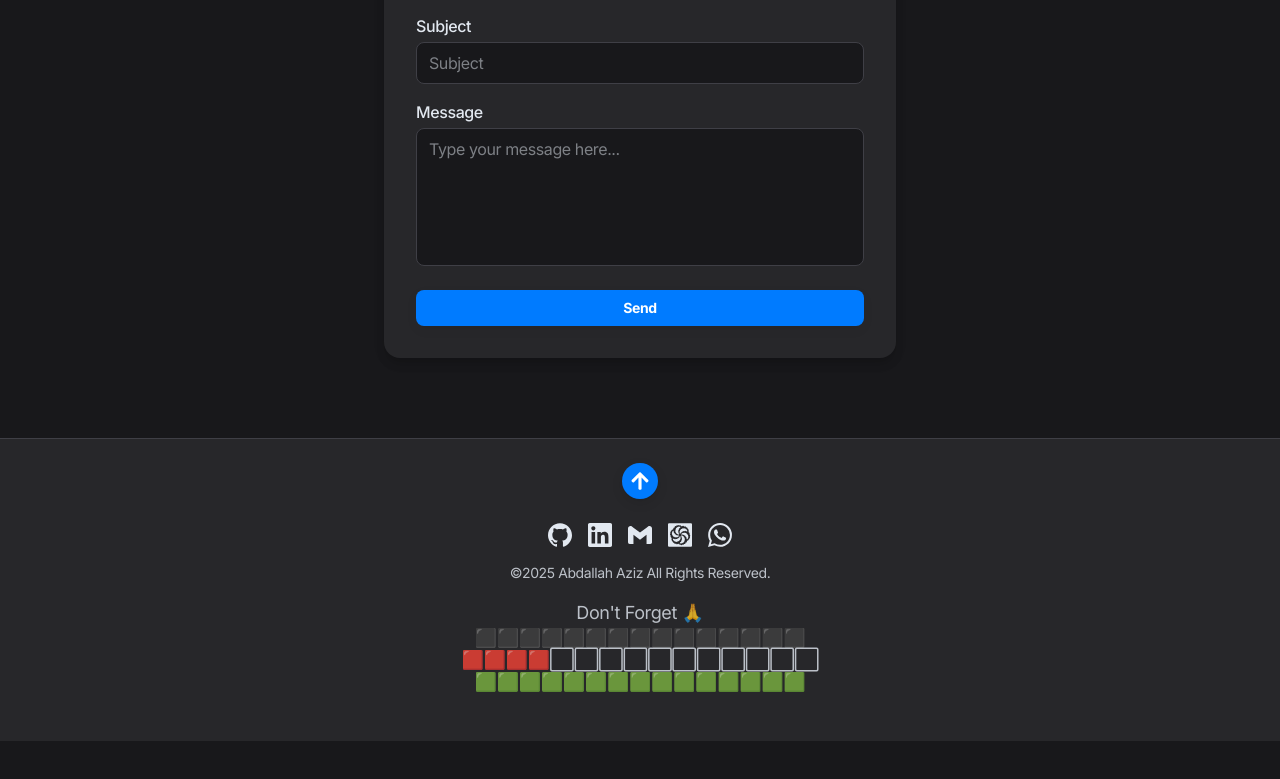
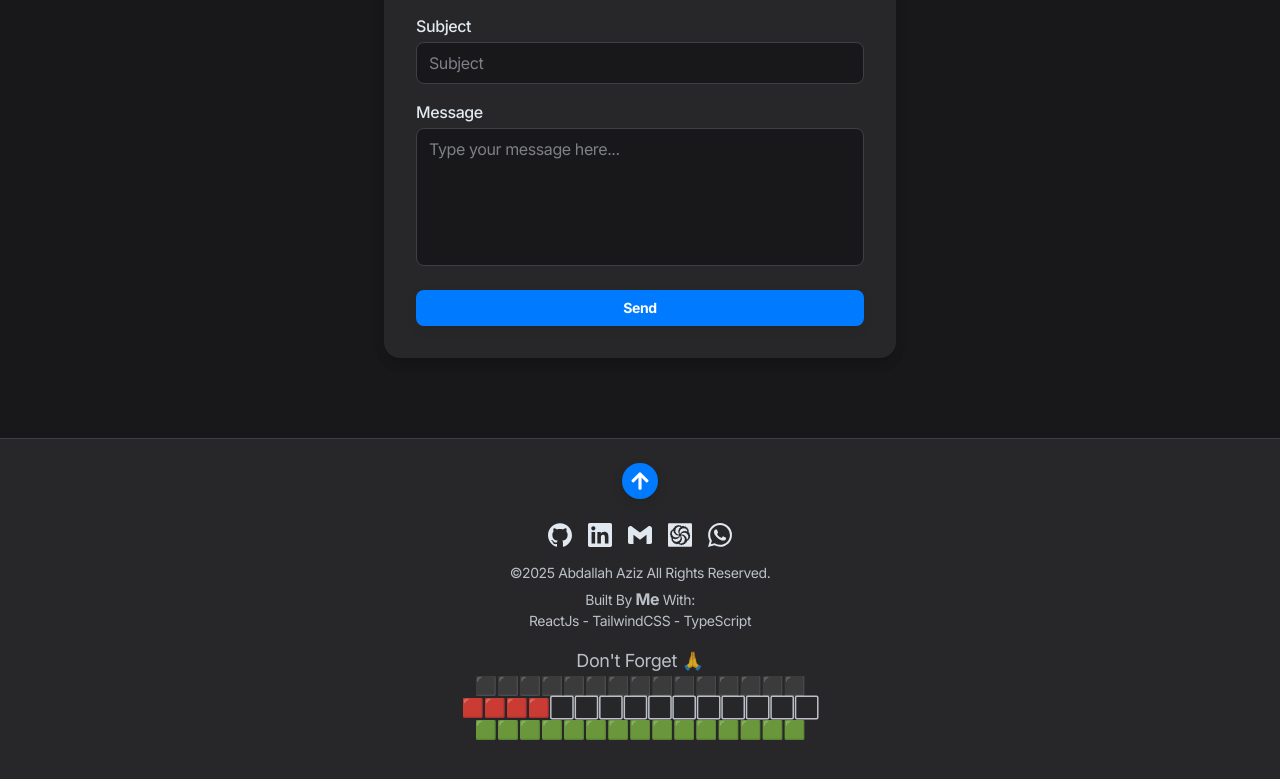
Before and after one commit to abdullahMohamed13/my-portfolio-2025, a React (Vite) app: page / in a window 1280 px wide. Shown: the part 4066-4845 px from the top of the page. Before the commit the page ends 4807 px from the top, so only its background shows below. Built offline with nearby package versions, Linux system fonts and the light colour scheme.

Commit message:
update footer's text

```diff
--- a/src/components/Footer.tsx
+++ b/src/components/Footer.tsx
@@ -31,7 +31,9 @@ function Footer() {
 
       <SocialMedia />
       <div className="text-sm text-center opacity-80">
-        ©2025 Abdallah Aziz All Rights Reserved.
+        <p className='mb-1'>©2025 Abdallah Aziz All Rights Reserved.</p>
+        <p>Built By <b className='text-base'>Me</b> With:</p>
+        <p>ReactJs - TailwindCSS - TypeScript</p>
       </div>
       <div className="text-base sm:text-lg text-center *:leading-5.5 opacity-80">
         Don't Forget 🙏
```
